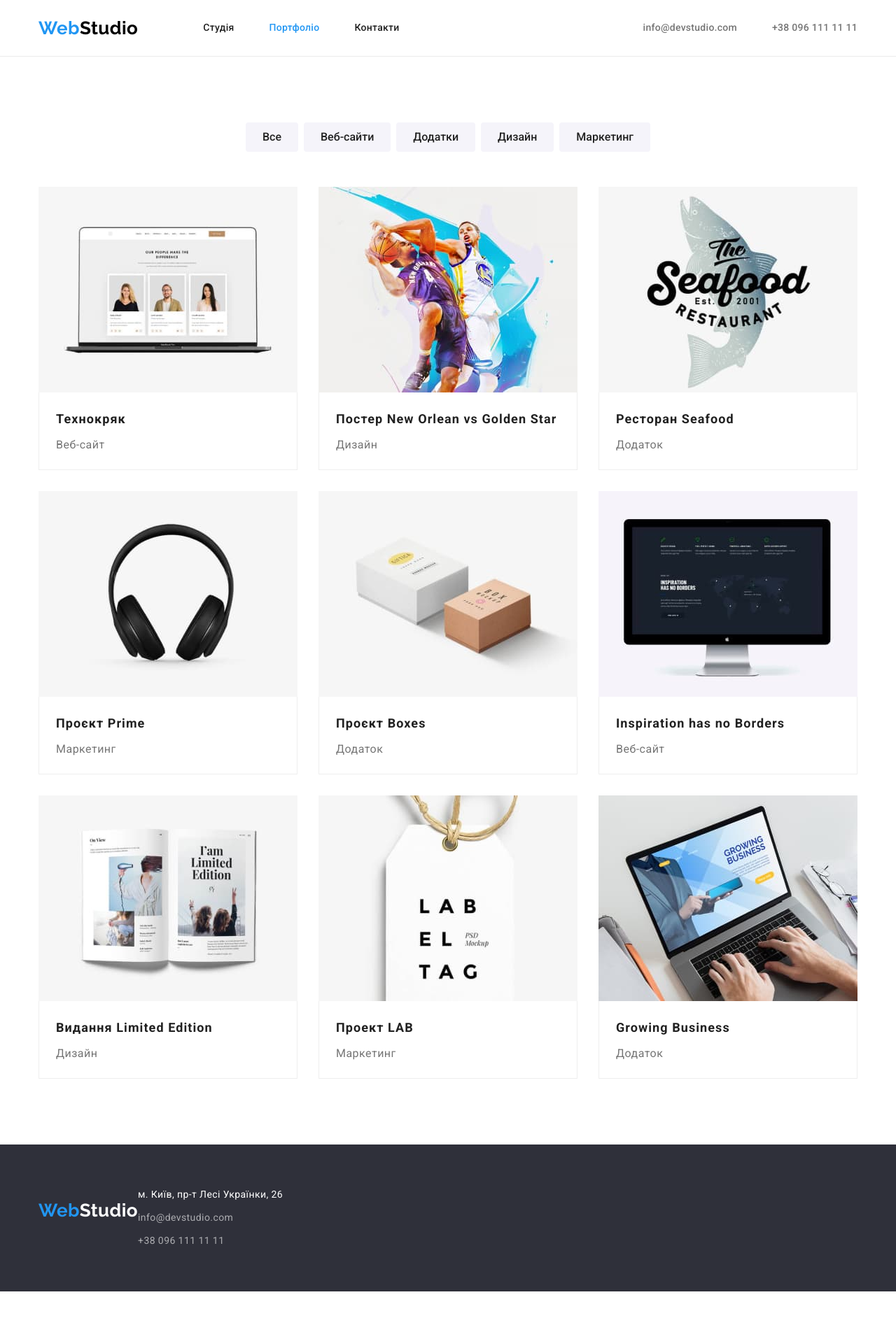
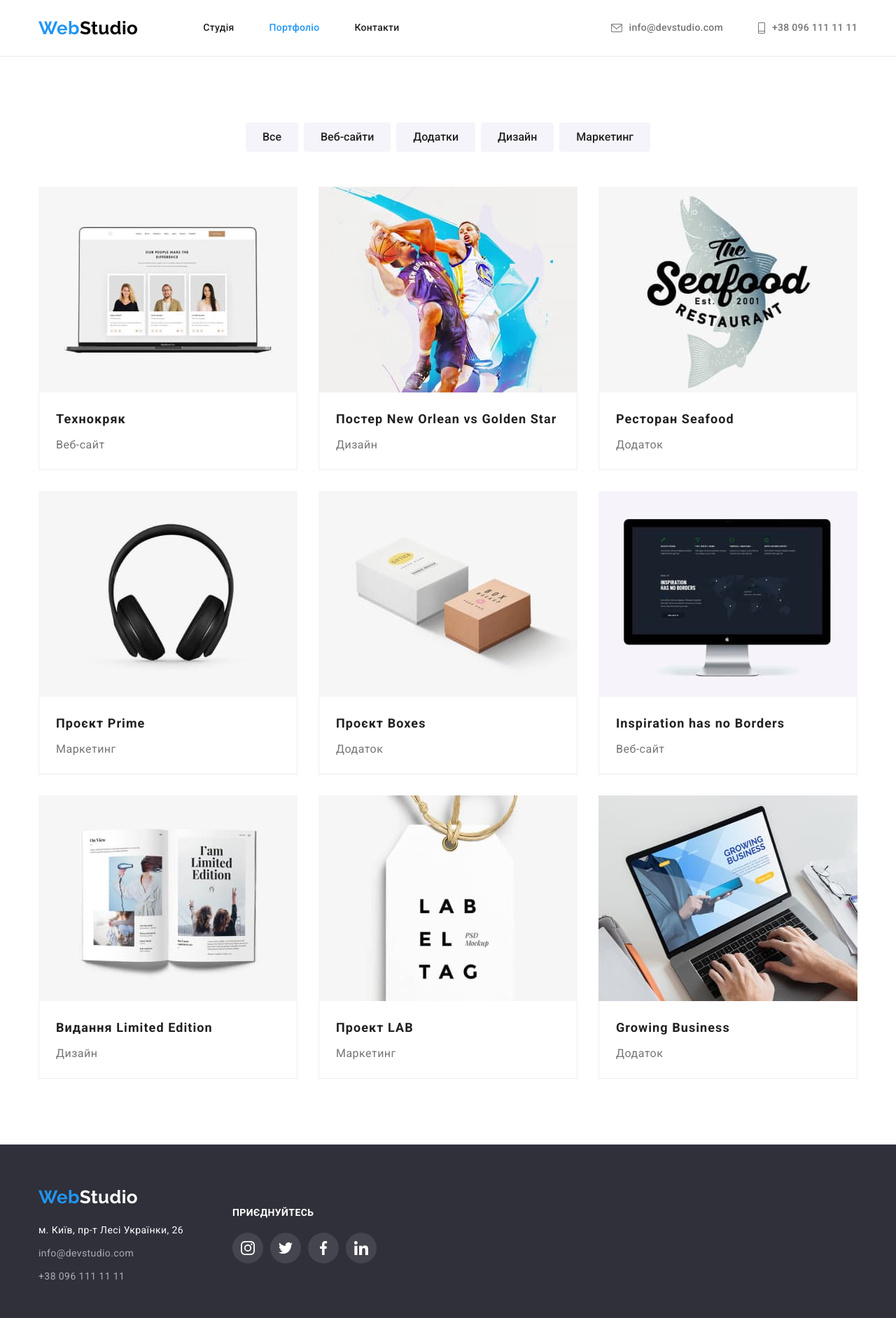
Before and after one commit to alexxxusachev888/goit-markup-hw-04, a plain HTML site: page pages/portfolio.html in a window 1280 px wide. Shown: the whole page at 70% size. Before the commit the page ends 1846 px from the top, so only its background shows below. Drawn offline with nearby package versions, Linux system fonts and the light colour scheme.

Commit message:
After reveiw

```diff
--- a/css/styles.css
+++ b/css/styles.css
@@ -118,15 +118,11 @@ li {
 }
 .header__contacts-envelope {
   margin-right: 10px;
-  width: 16px;
-  height: 12px;
   fill: var(--third-color);
 
 }
 .header__contacts-phone {
   margin-right: 10px;
-  width: 10px;
-  height: 16px;
   fill: var(--third-color);
 }
 .header__contacts-link {
@@ -162,6 +158,8 @@ li {
   background-repeat: no-repeat;
   background-position: center;
   background-size: cover;
+  max-width: 1600px;
+  margin: 0 auto;
 }
 .hero__title {
   margin-left: auto;
@@ -229,10 +227,7 @@ li {
   background-color: var(--background-color2);
   border-radius: 4px;
 }
-.advantages__icon {
-  width: 70px;
-  height: 70px;
-}
+
 
 /* Specialization*/
 
--- a/pages/portfolio.html
+++ b/pages/portfolio.html
@@ -29,9 +29,19 @@
                 </ul>
             </nav>
             <ul class="header__contacts">
-                <li class="without-dot"><a class="header__contacts-link"
-                        href="mailto:info@devstudio.com">info@devstudio.com</a></li>
-                <li class="without-dot"><a class="header__contacts-link" href="tel:380961111111">+38 096 111 11 11</a>
+                <li class="without-dot">
+                    <a class="header__contacts-link" href="mailto:info@devstudio.com">
+                        <svg class="header__contacts-envelope" width="16" height="12">
+                            <use href="../images/icons.svg#icon-envelope"></use>
+                        </svg><span>info@devstudio.com</span>
+                    </a>
+                </li>
+                <li class="without-dot">
+                    <a class="header__contacts-link" href="tel:380961111111">
+                        <svg class="header__contacts-phone" width="10" height="16">
+                            <use href="../images/icons.svg#icon-phone"></use>
+                        </svg><span>+38 096 111 11 11</span>
+                    </a>
                 </li>
             </ul>
         </div>
@@ -136,6 +146,7 @@
     </main>
     <footer class="footer">
         <div class="container">
+            <div class="footer__wrapper">
                 <a class="footer__logo" href="./index.html"><span class="footer__logo-accent">Web</span>Studio</a>
                 <address>
                     <ul class="footer__list">
@@ -147,10 +158,44 @@
                                 href="mailto:info@devstudio.com">info@devstudio.com</a></li>
                         <li class="footer__item without-dot"><a class="footer__link footer__link-contacts"
                                 href="tel:380961111111">+38
-                            096
-                            111 11 11</a></li>
+                                096 111 11
+                                11</a></li>
                     </ul>
                 </address>
+            </div>
+            <div class="footer__social">
+                <p class="footer__social-call">Приєднуйтесь</p>
+                <ul class="social">
+                    <li class="social__item">
+                        <a class="social__link" href="#">
+                            <svg class="social__icon" width="20" height="20">
+                                <use href="../images/icons.svg#icon-instagram"></use>
+                            </svg>
+                        </a>
+                    </li>
+                    <li class="social__item">
+                        <a class="social__link" href="">
+                            <svg class="social__icon" width="20" height="20">
+                                <use href="../images/icons.svg#icon-twitter"></use>
+                            </svg>
+                        </a>
+                    </li>
+                    <li class="social__item">
+                        <a class="social__link" href="">
+                            <svg class="social__icon" width="20" height="20">
+                                <use href="../images/icons.svg#icon-facebook"></use>
+                            </svg>
+                        </a>
+                    </li>
+                    <li class="social__item">
+                        <a class="social__link" href="">
+                            <svg class="social__icon" width="20" height="20">
+                                <use href="../images/icons.svg#icon-linkedin"></use>
+                            </svg>
+                        </a>
+                    </li>
+                </ul>
+            </div>
         </div>
     </footer>
 </body>
```
Also changed, not shown: index.html (+7 -7 lines). Lines whose indentation alone changed are shown as unchanged.
